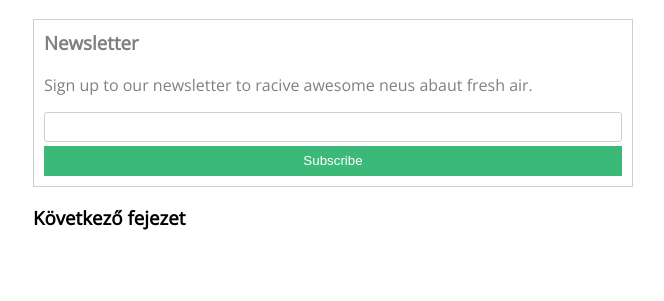
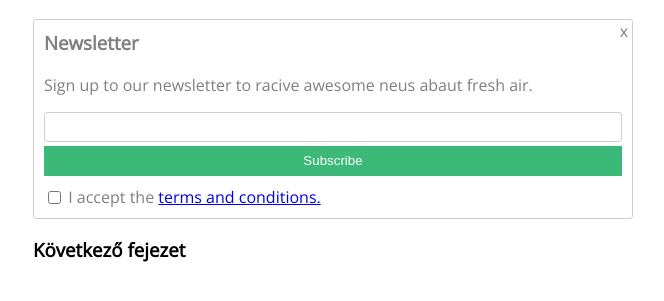
Before and after one commit to VPeter69/gyakorlas, a plain HTML site: page index.html in a window 1280 px wide. Shown: the part 67-368 px from the top of the page, without its empty margins (307-971 px from the left). Drawn offline with nearby package versions, Linux system fonts and the light colour scheme.

Commit message:
Add files via upload

```diff
--- a/index.html
+++ b/index.html
@@ -17,9 +17,14 @@
             <h3>Newsletter</h3>
             <p>Sign up to our newsletter to racive awesome neus abaut fresh air.</p>
             <form>
-                <input type="text">
+                <input type="text" id="email">
                 <button type="submit">Subscribe</button>
+                <input type="checkbox" name="" id="terms">
+                <label for="terms">I accept the <a href="http://" target="_blank">terms and conditions.</a></label>
             </form>
+            <div id="closex">
+                x
+            </div>
         </div>
         <h3>Következő fejezet</h3>
     </div>
--- a/style.css
+++ b/style.css
@@ -7,7 +7,10 @@
     .newsletter{
        color: grey;
        border: 1px solid #cfcfcf;
+       border-radius: 3px;
        padding: 10px;
+       position: relative;
+       padding-bottom: 10px;
     }
     .newsletter button{
         background-color: #3cb878;
@@ -16,9 +19,10 @@
         display: block;
         width: 100%;
         height: 30px;
+        margin-bottom: 10px;
        }
 
-.newsletter input{
+   .newsletter input#email{
        display: block;
        width: 100%;
        height: 30px;
@@ -30,3 +34,13 @@
    .newsletter h3{
        margin-top: 0;
    }
+   .newsletter #terms {
+       position: relative;
+       top: 1px;
+   }
+
+   .newsletter #closex {
+       position: absolute;
+       top: 0;
+       right: 4px;
+   }
```
Lines whose indentation alone changed are shown as unchanged.
